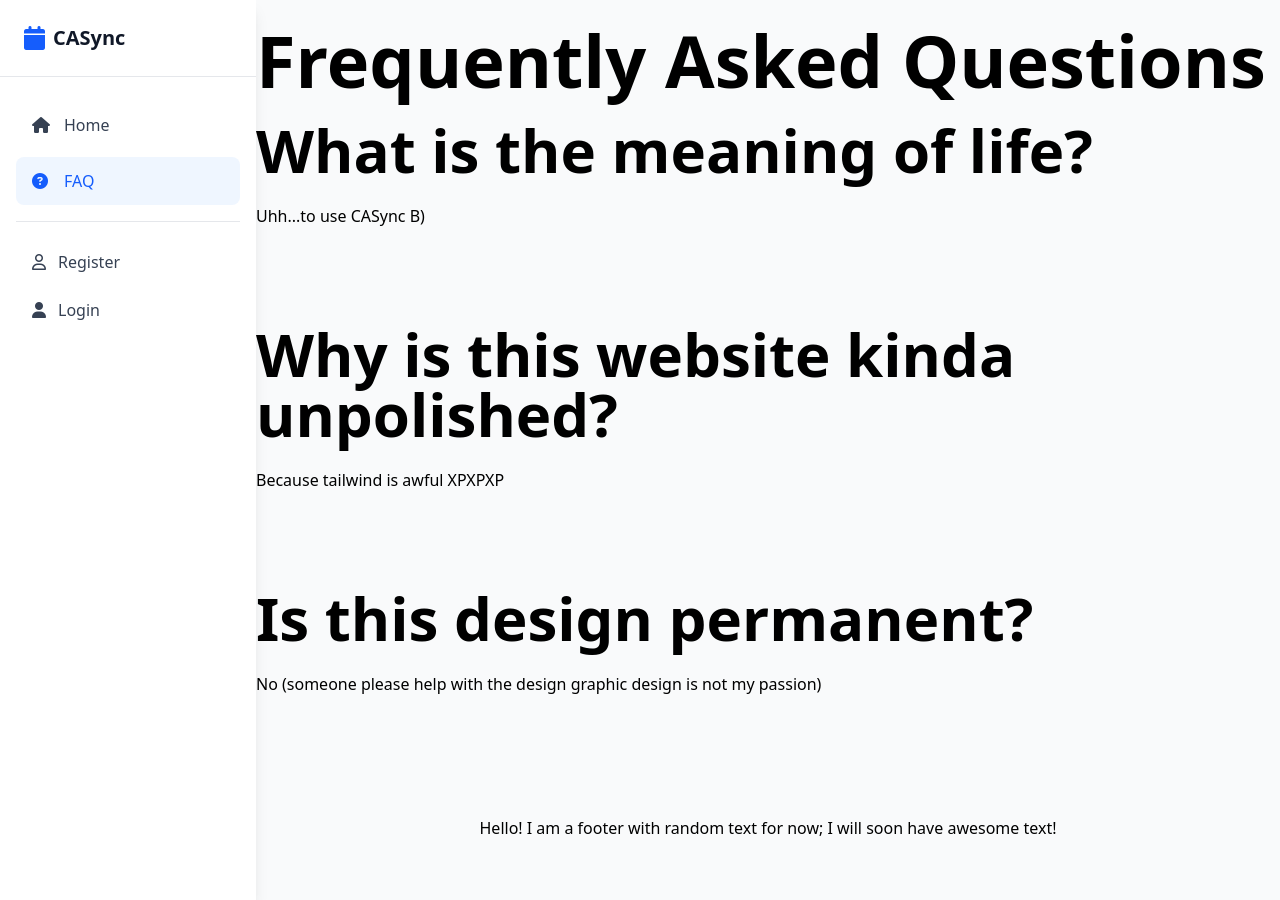
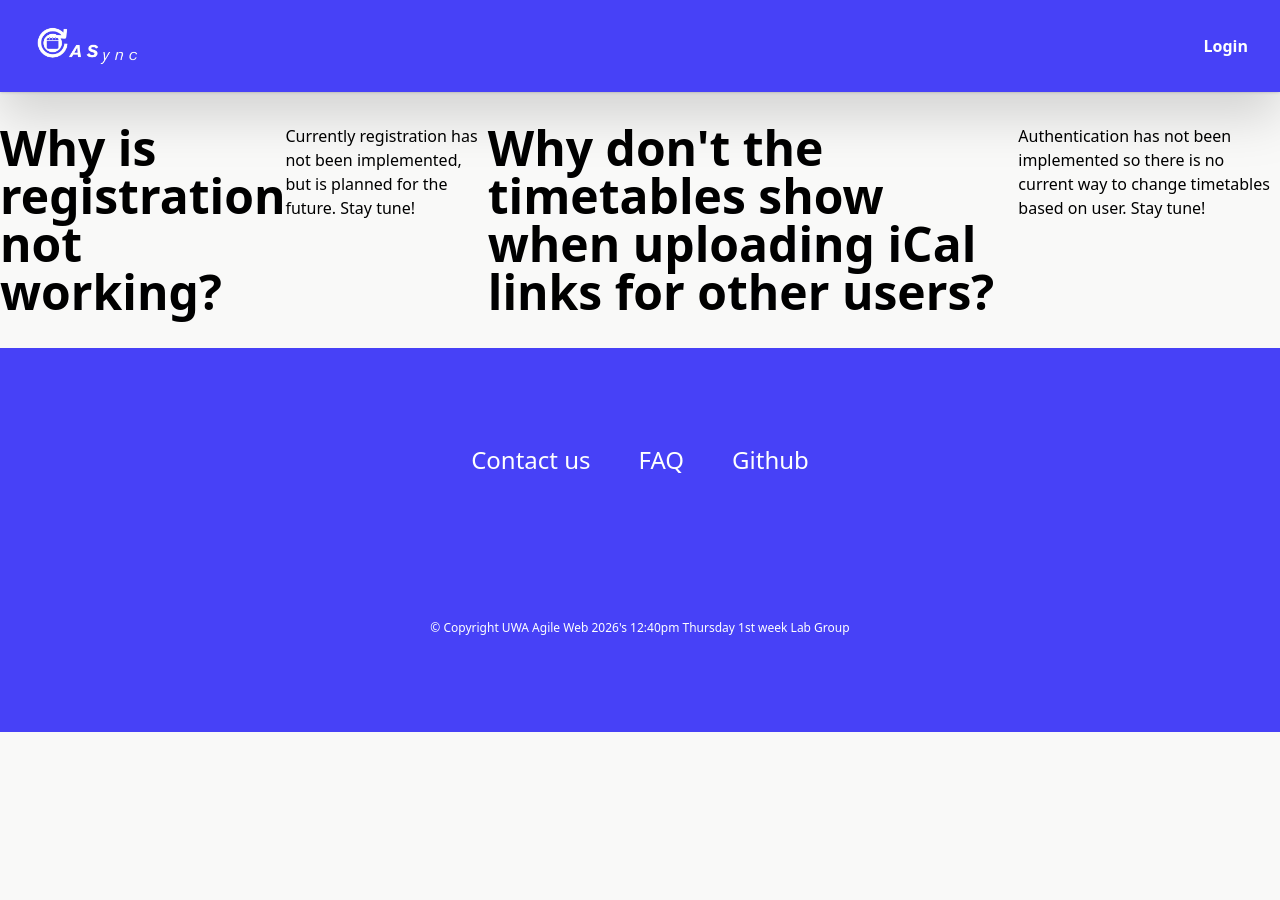
Before and after one commit to CASync-dev/CASync, a Flask app: page /faq in a window 1280 px wide. Run offline with Flask 3, Linux system fonts and the light colour scheme; style sheets or scripts are compiled from the project's sources; some libraries are stand-ins or nearby versions.

Commit message:
Replaced faq with new faq which extends from log out layout

```diff
--- a/templates/faq.html
+++ b/templates/faq.html
@@ -1,38 +1,47 @@
-{% extends "layout.html" %}
-{% block content %}
-<!-- TODO: The webpage T-T -->
-    <!-- Header stuff moved to the sidebar -->
+{% extends "log-out-layout.html" %} {% block content %}
+<main>
+    <section class = "flex flex-row py-8">
+        <h1 class = "text-5xl block font-bold">
+            Why is registration not working?
+        </h1>
+        <p class = "block">
+            Currently registration has not been implemented, but is planned for the future. Stay tune!
+        </p>
+        <br>
+        <h1 class = "text-5xl block font-bold">
+            Why don't the timetables show when uploading iCal links for other users?
+        </h1>
+        <p class = "block">
+            Authentication has not been implemented so there is no current way to change timetables based on user. Stay tune!
+        </p>
+    </section>
+</main>
+<!-- Footer; To be used in all (logged-out) webpages -->
+    <div id = "foot" class = "bg-primary">
+        <div class = "flex flex-col py-24 justify-center items-center">
+            <div class = "flex flex-row mx-auto">
+                <div class = "px-6 max-sm:px-3">
+                    <a href = "#" class = "text-nearwhite text-2xl">
+                        Contact us
+                    </a>
+                </div>
+                <div class = "px-6 max-sm:px-3">
+                    <a href = "#" class = "text-nearwhite text-2xl">
+                        FAQ
+                    </a>
+                </div>
+                <div class = "px-6 max-sm:px-3">
+                    <a href = "https://github.com/stoveup/AgileWeb2026" class = "text-nearwhite text-2xl">
+                        Github
+                    </a>
+                </div>
 
-    <div class = "container py-6">
-    <h1 class="text-6xl xl:text-7xl font-black md:block"> Frequently Asked Questions </h1>
-    <br>
-
-    <h2 class="text-5xl xl:text-6xl font-black md:block"> What is the meaning of life? </h2>
-    <br>
-    <p> Uhh...to use CASync B)</p>
-    <br>
-    <br>
-    <br>
-    <br>
-    <h1 class="text-5xl xl:text-6xl font-black md:block"> Why is this website kinda unpolished? </h2>
-    <br>
-    <p> Because tailwind is awful XPXPXP</p>
-    <br>
-    <br>
-    <br>
-    <br>
-    <h2 class="text-5xl xl:text-6xl font-black md:block"> Is this design permanent? </h2>
-    <br>
-    <p> No (someone please help with the design graphic design is not my passion)</p>
-    <br>
-    <br><br>
-    <br>
-
+            </div>
+            <div class = "flex pt-36">
+                <span class = "text-xs text-right block text-nearwhite">
+                    © Copyright UWA Agile Web 2026's 12:40pm Thursday 1st week Lab Group
+                </span>
+            </div>
+        </div>
     </div>
-
-    <footer>
-        <div class = "grid-cols-4 items-center-safe text-center">
-            Hello! I am a footer with random text for now; I will soon have awesome text!
-        </div>
-</footer>
 {% endblock %}
```
Also changed, not shown: templates/new/faq.html (deleted).
